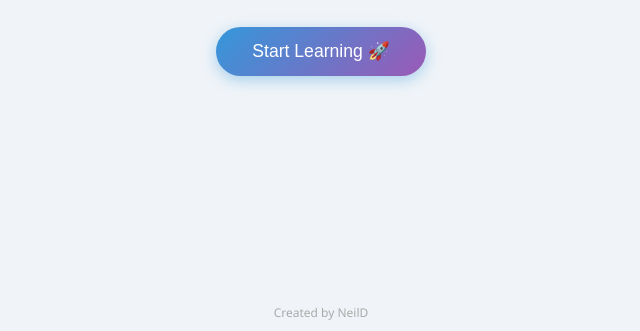
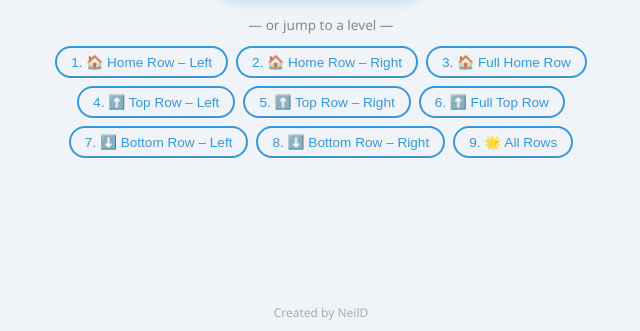
Before and after one commit to neilddixon/typie, a plain HTML site: page index.html in a window 1280 px wide. Shown: the part 469-800 px from the top of the page, without its empty margins (319-959 px from the left). Drawn offline with Linux system fonts and the light colour scheme.

Commit message:
Enable ability to jump to a level

```diff
--- a/game.js
+++ b/game.js
@@ -100,6 +100,23 @@ function showScreen(id) {
 }
 
 // ── Game flow ─────────────────────────────────────────────────────────────────
+function buildLevelSelect() {
+  const el = document.getElementById('level-select');
+  el.innerHTML = '<p>— or jump to a level —</p>' +
+    LEVELS.map((lv, i) =>
+      `<button class="btn-level" onclick="jumpToLevel(${i})">${i + 1}. ${lv.title}</button>`
+    ).join('');
+}
+
+function jumpToLevel(idx) {
+  buildKeyboard();
+  state.score = 0;
+  document.getElementById('score').textContent = 0;
+  loadLevel(idx);
+  showScreen('lesson');
+  document.getElementById('type-input').focus();
+}
+
 function startLesson() {
   buildKeyboard();
   loadLevel(0);
@@ -170,6 +187,7 @@ function highlightKey(char) {
 
 // ── Input handling ────────────────────────────────────────────────────────────
 document.addEventListener('DOMContentLoaded', () => {
+  buildLevelSelect();
   const input = document.getElementById('type-input');
 
   input.addEventListener('keydown', e => {
--- a/index.html
+++ b/index.html
@@ -15,6 +15,7 @@
       <h1>Typie</h1>
       <p class="subtitle">Learn to type with the right fingers!</p>
       <button class="btn-primary" onclick="startLesson()">Start Learning 🚀</button>
+      <div id="level-select" class="level-select"></div>
     </div>
   </div>
 
--- a/style.css
+++ b/style.css
@@ -22,12 +22,17 @@ body {
 .screen.active { display: flex; flex-direction: column; align-items: center; }
 
 /* ── Welcome ── */
-.hero { text-align: center; }
+.hero { display: flex; flex-direction: column; align-items: center; text-align: center; }
 .logo { font-size: 80px; animation: bounce 1s infinite alternate; }
 h1 { font-size: 3rem; background: linear-gradient(135deg, #3498db, #9b59b6); -webkit-background-clip: text; -webkit-text-fill-color: transparent; }
 .subtitle { font-size: 1.2rem; color: #7f8c8d; margin: 10px 0 30px; }
 
 /* ── Buttons ── */
+.level-select { display: flex; flex-wrap: wrap; justify-content: center; gap: 8px; max-width: 540px; margin-top: 20px; }
+.level-select > p { width: 100%; margin: 0 0 4px; font-size: .85rem; color: #7f8c8d; }
+.btn-level { padding: 6px 14px; border: 2px solid #3498db; border-radius: 20px; background: transparent; color: #3498db; font-size: .85rem; cursor: pointer; transition: background .15s, color .15s; white-space: nowrap; }
+.btn-level:hover { background: #3498db; color: #fff; }
+
 .btn-primary {
   background: linear-gradient(135deg, #3498db, #9b59b6);
   color: #fff; border: none; padding: 14px 36px;
```
